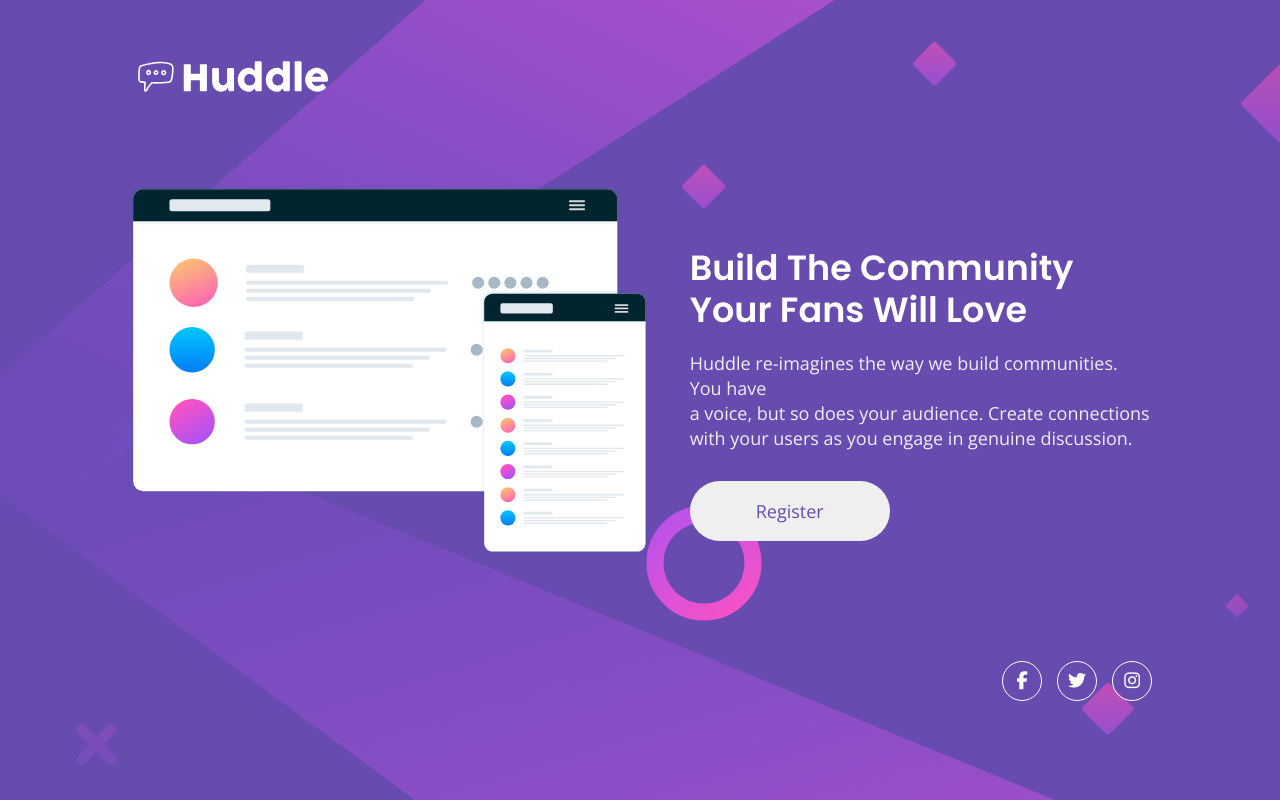
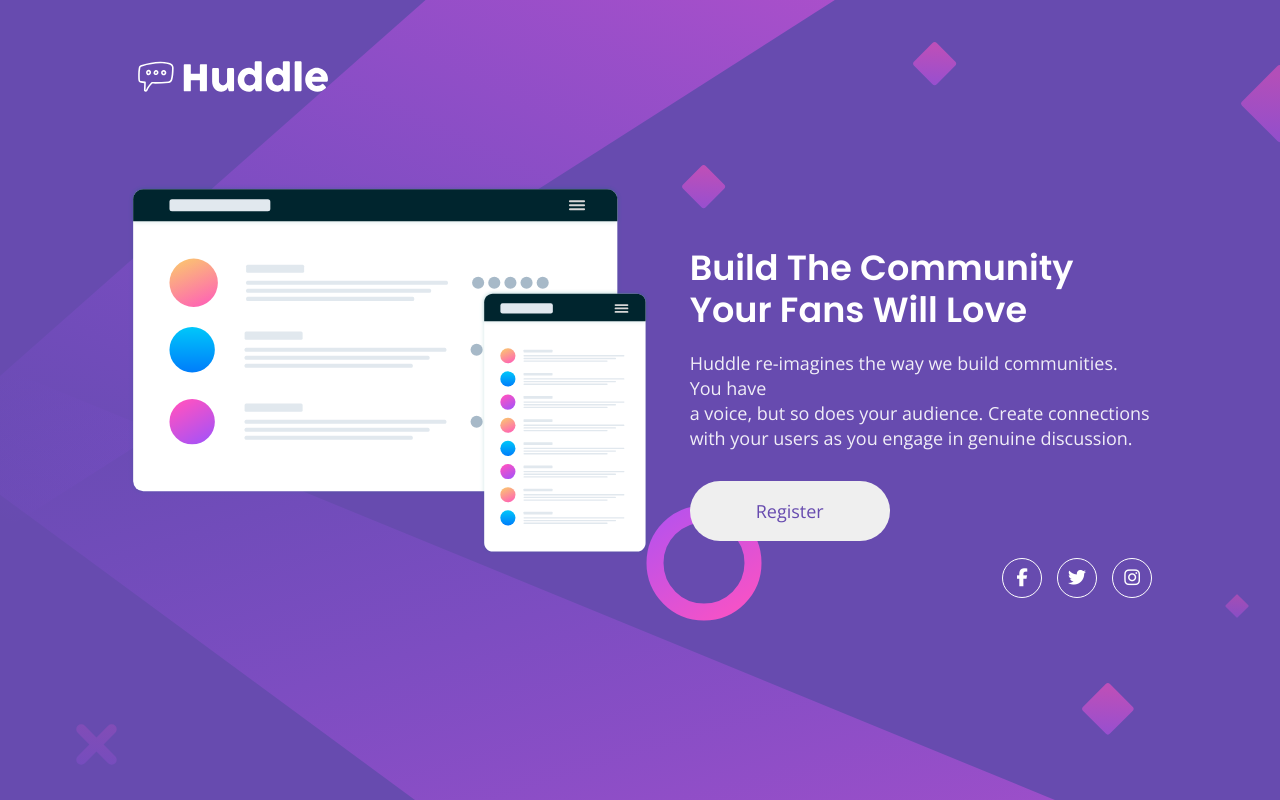
Before and after one commit to wallaceAnterio/huddle-land-page, a plain HTML site: page index.html in a window 1280 px wide. Drawn offline with nearby package versions, Linux system fonts and the light colour scheme.

Commit message:
style adjust

```diff
--- a/styles/style.css
+++ b/styles/style.css
@@ -9,6 +9,7 @@ body {
    background-image: url("../images/bg-desktop.svg");
    background-color: var(--Violet);
    background-repeat: no-repeat;
+   overflow-y: auto;
 }
 
 .logo__header {
@@ -70,7 +71,6 @@ img {
    display: flex;
    justify-content: flex-end;
    gap: 15px;
-   margin-top: 10%;
    cursor: pointer;
 }
 
```
